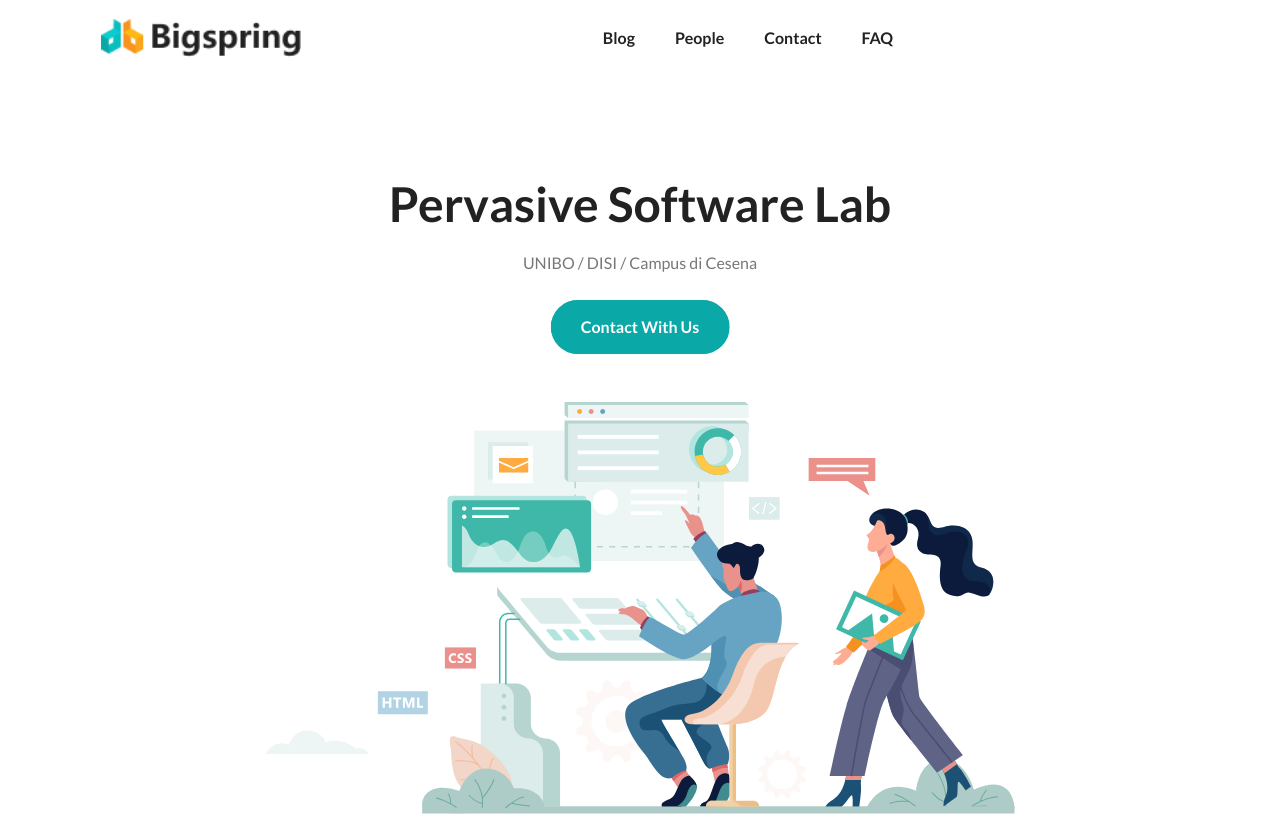
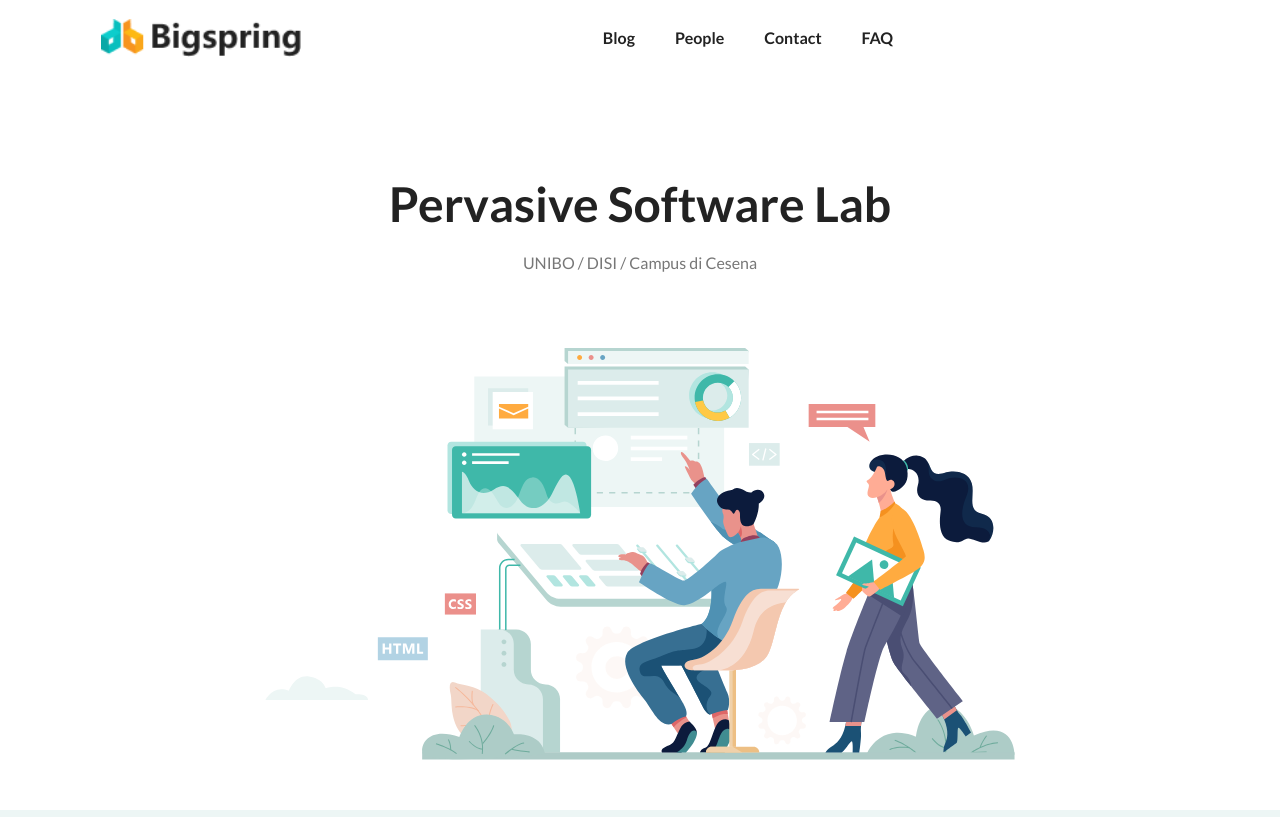
Before and after one commit to pslab-unibo/pslab-unibo.github.io, a plain HTML site: page index.html in a window 1280 px wide. Shown: the top 817 px of the page. Drawn offline with Linux system fonts and the light colour scheme.

Commit message:
Deploying to master from @ pslab-unibo/web-frontend@ecf546b85e157eab7cbfcf5a1f9b5f402e1b919c 🚀

```diff
--- a/index.html
+++ b/index.html
@@ -95,10 +95,6 @@
       <div class="col-lg-10 mx-auto text-center">
         <h1 class="mb-3">Pervasive Software Lab</h1>
         <p class="mb-4">UNIBO / DISI / Campus di Cesena</p>
-
-
-        <div><a href="contact" class="btn btn-primary">Contact With Us</a></div>
-
 
 
         <img src="https://pslab-unibo.github.io/images/banner-art.svg" class="img-fluid mt-5" width="750px">
```
